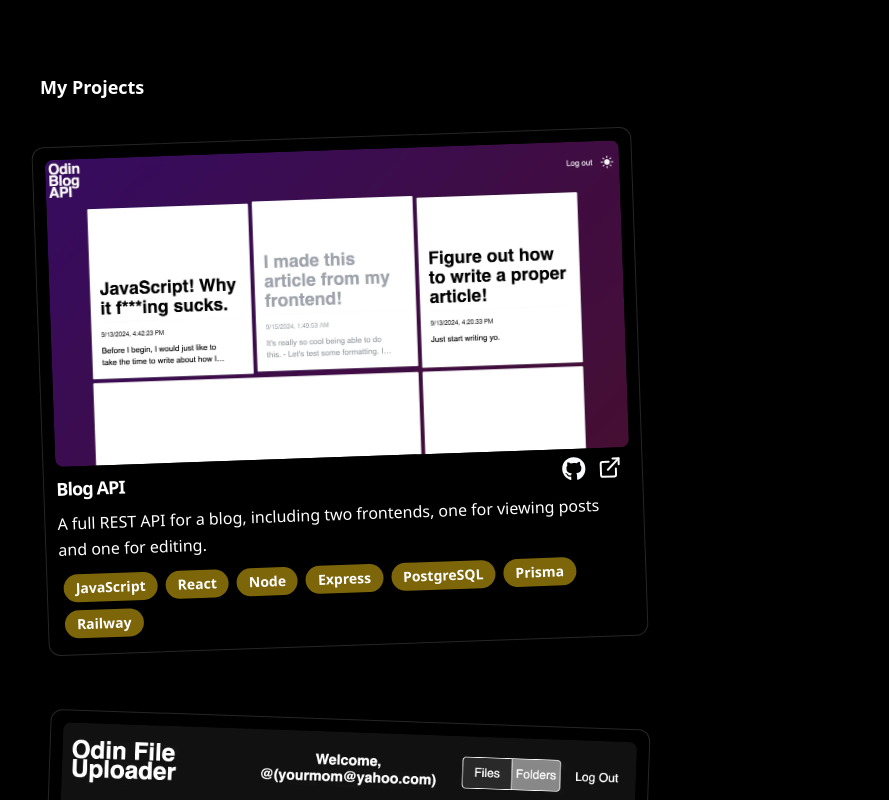
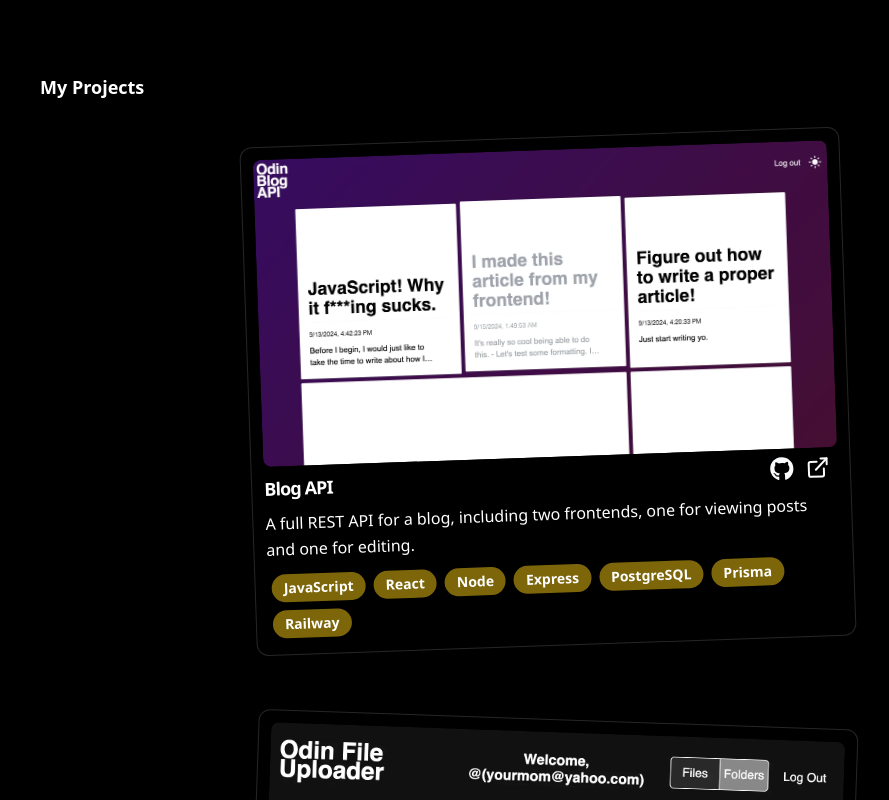
Before and after one commit to safarinexus/edgar-teong, a React (Vite) app: page / in a window 1280 px wide. Shown: the part 2900-3700 px from the top of the page, without its empty margins (92-981 px from the left). Built offline with nearby package versions, Linux system fonts and the light colour scheme.

Commit message:
some positioning tweaks

```diff
--- a/src/components/Footer.tsx
+++ b/src/components/Footer.tsx
@@ -10,7 +10,9 @@ const Footer = () => {
             >
                 Made by Edgar Russell Teong Kai Han
             </a>
-            <ContactBar />
+            <div className="w-full flex justify-center">
+                <ContactBar />
+            </div>
         </div>
     )
 }
--- a/src/components/Projects.tsx
+++ b/src/components/Projects.tsx
@@ -28,7 +28,7 @@ const Projects = () => {
                 return (
                     <div key={index} id={"project"+index} className={"font-medium w-full max-w-[600px] rounded-xl p-3 bg-white\
                     border-[1px] border-neutral-300 dark:border-neutral-800 shadow-custom dark:shadow-custom-dark dark:bg-black\
-                    grid gap-2 grid-cols-1 grids-rows-[50%_10%_15%_25%] my-9" + skew}
+                    grid gap-2 grid-cols-1 grids-rows-[50%_10%_15%_25%] my-9 self-center" + skew}
                     >
                         <img
                             src={project.image}
```
